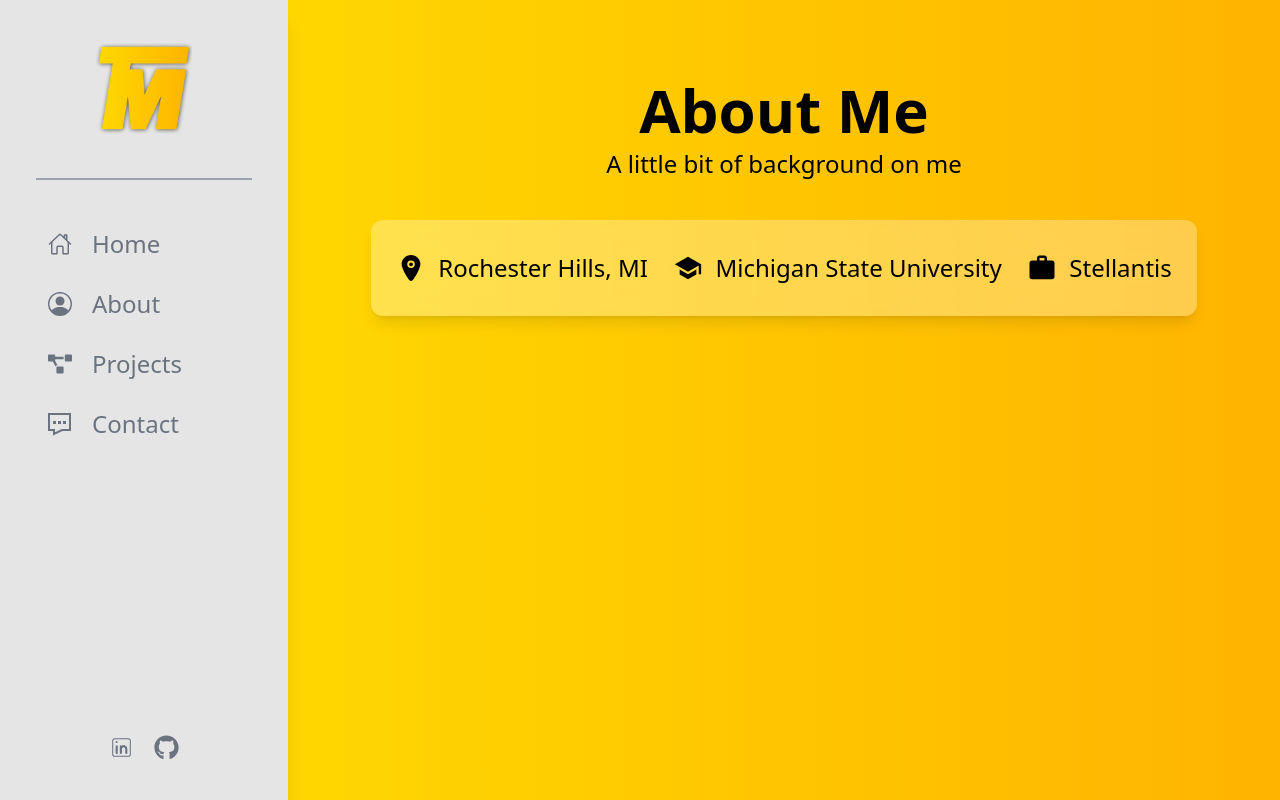
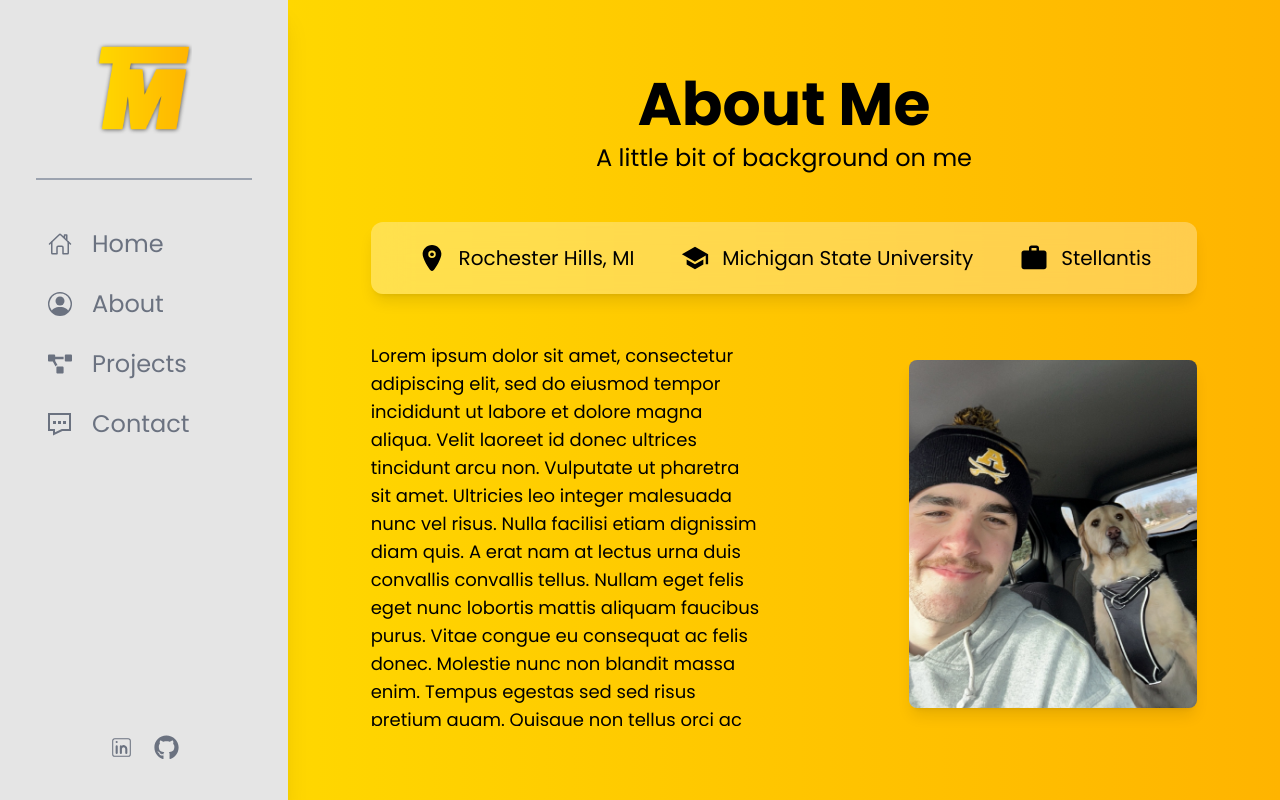
Before and after one commit to tygmcd/portfolio-v2, a React (Create React App) app: page /about in a window 1280 px wide. Built offline with nearby package versions, Linux system fonts and the light colour scheme.

Commit message:
work on about page

```diff
--- a/src/App.js
+++ b/src/App.js
@@ -14,7 +14,7 @@
   const location = useLocation();
 
   return (
-    <div className='flex'>
+    <div className='flex font-Poppins'>
       <MobileNav />
       <Navbar />
       <div className='flex flex-col justify-around items-center overflow-y-auto w-screen h-screen bg-gradient-to-r from-primary to-secondary'>
--- a/src/components/MobileNav.js
+++ b/src/components/MobileNav.js
@@ -1,5 +1,5 @@
 import { useState } from "react";
-import { motion } from "framer-motion"
+import { AnimatePresence, motion } from "framer-motion"
 import { Link } from "react-router-dom"
 
 import { ImMenu } from "react-icons/im";
@@ -36,10 +36,13 @@
     return (
         <>
             <button onClick={() => setIsOpen(!isOpen)} className="sm:hidden fixed top-6 left-6 z-20 text-black">{isOpen ? <IoMdCloseCircle size={40} /> : <ImMenu size={40} />}</button>
+            <AnimatePresence>
+                {isOpen && (
                 <motion.div className={`sm:hidden ${isOpen ? 'fixed' : 'hidden'} bg-neutral-200 h-screen w-screen z-10 flex flex-col gap-10 pt-36 pl-28`}
                     variants={containerVariants}
                     initial="hidden"
-                animate={isOpen ? "visible" : "hidden"}
+                    animate="visible"
+                    exit={{scale: 0, opacity: 0, transition: { duration: 0.25 }}}
                 >
                     <Link to="/">
                         <motion.button onClick={() => setIsOpen(!isOpen)} className="text-6xl border-b-4 border-neutral-500 pb-2"
@@ -71,6 +74,8 @@
                     </Link>
 
                 </motion.div>
+                )}
+            </AnimatePresence>
 
         </>
     );
--- a/src/components/Navbar.js
+++ b/src/components/Navbar.js
@@ -19,7 +19,7 @@
 
 
     return (
-        <nav className="hidden shadow-xl sticky top-0 sm:flex flex-col flex-shrink-0 text-gray-500 items-center w-72 h-screen bg-neutral-200 gap-10">
+        <nav className="hidden shadow-xl sticky top-0 sm:flex flex-col flex-shrink-0 text-gray-500 items-center w-72 h-screen bg-neutral-200 gap-10 overflow-y-auto">
             <div className='flex flex-col items-center gap-10 mt-10 h-1/2'>
                 <div className='w-1/3'>
                     <img src={logo} alt="Logo"></img>
--- a/src/pages/About.js
+++ b/src/pages/About.js
@@ -7,31 +7,63 @@
 import { IoMdSchool } from "react-icons/io";
 import { MdWork } from "react-icons/md";
 
+// Framer Motion variants
+const containerVariants = {
+    hidden: {
+        x: "-100vw"
+    },
+    visible: {
+        x: 0,
+        transition: {
+            duration: 0.5,
+            when: "beforeChildren",
+            staggerChildren: 0.25
+        }
+    }
+};
+
+// More Famer Motion variants
+const childVariants = {
+    hidden: {
+        opacity: 0
+    },
+    visible: {
+        opacity: 1
+    }
+};
+
+// TODO : Fix sizing for XL screens
 const About = () => {
     return (
         <motion.div
-            initial={{x: "-100vw"}}
-            animate={{x: 0}}
-            transition={{duration: 0.5}}
+            variants={containerVariants}
+            initial="hidden"
+            animate="visible"
             exit={{x: "-100vw", transition: { duration: 0.5 }}}
-            className="flex flex-col w-10/12 h-full py-20 gap-10">
+            className="flex flex-col w-10/12 justify-center gap-12 my-16">
                 <div className='flex flex-col items-center gap-2'>
-                    <h1 className='text-6xl'><b>About Me</b></h1>
-                    <h3 className='text-2xl'>A little bit of background on me</h3>
+                    <h1 className='text-4xl sm:text-6xl'><b>About Me</b></h1>
+                    <h3 className='text-xl sm:text-2xl text-center'>A little bit of background on me</h3>
                 </div>
-                <div className='flex w-full rounded-xl backdrop-blur-lg bg-white/30 h-24 shadow-lg'>
-                    <div className='flex justify-evenly w-full items-center'>
-                        <div className='flex gap-3 text-2xl h-12 items-center'><IoLocation size={30} />Rochester Hills, MI</div>
-                        <div className='flex gap-3 text-2xl h-12 items-center'><IoMdSchool size={30} />Michigan State University</div>
-                        <div className='flex gap-3 text-2xl h-12 items-center'><MdWork size={30} />Stellantis</div>
-
+                <div className='flex justify-center w-full rounded-xl backdrop-blur-lg bg-white/30 py-3 shadow-lg'>
+                    <div className='flex flex-col smp:flex-row justify-evenly w-full items-center'>
+                        <motion.div variants={childVariants} className='text-lg md:text-xl lg:text-2xl flex gap-3 h-12 items-center'><IoLocation size={30} />Rochester Hills, MI</motion.div>
+                        <motion.div variants={childVariants} className='text-lg md:text-xl lg:text-2xl flex gap-3 h-12 items-center'><IoMdSchool size={30} />Michigan State University</motion.div>
+                        <motion.div variants={childVariants} className='text-lg md:text-xl lg:text-2xl flex gap-3 h-12 items-center'><MdWork size={30} />Stellantis</motion.div>
+                    </div>
+                </div>
+                <div className='flex flex-col smp:flex-row w-full justify-center gap-10'>
+                    <div className='flex w-full smp:w-1/2 lg:w-3/5 h-56 smp:h-96 overflow-auto text-lg'>
+                        Lorem ipsum dolor sit amet, consectetur adipiscing elit, sed do eiusmod tempor incididunt ut labore et dolore magna aliqua. Velit laoreet id donec ultrices tincidunt arcu non. Vulputate ut pharetra sit amet. Ultricies leo integer malesuada nunc vel risus. Nulla facilisi etiam dignissim diam quis. A erat nam at lectus urna duis convallis convallis tellus. Nullam eget felis eget nunc lobortis mattis aliquam faucibus purus. Vitae congue eu consequat ac felis donec. Molestie nunc non blandit massa enim. Tempus egestas sed sed risus pretium quam. Quisque non tellus orci ac auctor augue mauris augue. Egestas congue quisque egestas diam in arcu cursus euismod. Lacinia quis vel eros donec ac odio. Mauris ultrices eros in cursus turpis massa tincidunt. Commodo nulla facilisi nullam vehicula ipsum a arcu cursus. Orci nulla pellentesque dignissim enim sit amet. Feugiat in ante metus dictum at tempor commodo ullamcorper a.
+                        Lorem ipsum dolor sit amet, consectetur adipiscing elit, sed do eiusmod tempor incididunt ut labore et dolore magna aliqua. Velit laoreet id donec ultrices tincidunt arcu non. Vulputate ut pharetra sit amet. Ultricies leo integer malesuada nunc vel risus. Nulla facilisi etiam dignissim diam quis. A erat nam at lectus urna duis convallis convallis tellus. Nullam eget felis eget nunc lobortis mattis aliquam faucibus purus. Vitae congue eu consequat ac felis donec. Molestie nunc non blandit massa enim. Tempus egestas sed sed risus pretium quam. Quisque non tellus orci ac auctor augue mauris augue. Egestas congue quisque egestas diam in arcu cursus euismod. Lacinia quis vel eros donec ac odio. Mauris ultrices eros in cursus turpis massa tincidunt. Commodo nulla facilisi nullam vehicula ipsum a arcu cursus. Orci nulla pellentesque dignissim enim sit amet. Feugiat in ante metus dictum at tempor commodo ullamcorper a.
+                    </div>
+                    <div className='flex w-full smp:w-1/2 lg:w-2/5 justify-center smp:justify-end items-center'>
+                        <img src={pic1} alt="Picture with my dog, Lulu" className='w-64 smp:w-72 lg:w-80 rounded-lg shadow-lg'></img>
                     </div>
 
-
                 </div>
-
         </motion.div>
-    );
+    )
 }
 
 export default About;
--- a/src/pages/Projects.js
+++ b/src/pages/Projects.js
@@ -6,8 +6,12 @@
             initial={{x: "-100vw"}}
             animate={{x: 0}}
             transition={{duration: 0.5}}
-            exit={{x: "-100vw", transition: { duration: 0.5 }}}>
-            Projects
+            exit={{x: "-100vw", transition: { duration: 0.5 }}}
+            className="flex flex-col w-10/12 h-full py-20 gap-12">
+                <div className='flex flex-col items-center gap-3'>
+                    <h1 className='text-6xl'><b>Projects</b></h1>
+                    <h3 className='text-2xl'>What I've been working on</h3>
+                </div>
         </motion.p>
     );
 }
--- a/src/styles/index.css
+++ b/src/styles/index.css
@@ -1,4 +1,5 @@
 @import url('https://fonts.googleapis.com/css2?family=Source+Code+Pro:ital,wght@0,200..900;1,200..900&display=swap');
+@import url('https://fonts.googleapis.com/css2?family=Poppins:ital,wght@0,100;0,200;0,300;0,400;0,500;0,600;0,700;0,800;0,900;1,100;1,200;1,300;1,400;1,500;1,600;1,700;1,800;1,900&display=swap');
 
 @tailwind base;
 @tailwind components;
--- a/tailwind.config.js
+++ b/tailwind.config.js
@@ -10,6 +10,7 @@
 
     fontFamily: {
       SCP: ["Source Code Pro", "monospace"],
+      Poppins: ["Poppins", "sans-serif"]
     },
 
     extend: {
@@ -17,6 +18,9 @@
         primary : '#FFD700',
         secondary : "#FFB400"
       },
+      screens : {
+        'smp' : '1100px'
+      },
     },
   },
   plugins: [],
```
Lines whose indentation alone changed are shown as unchanged.
